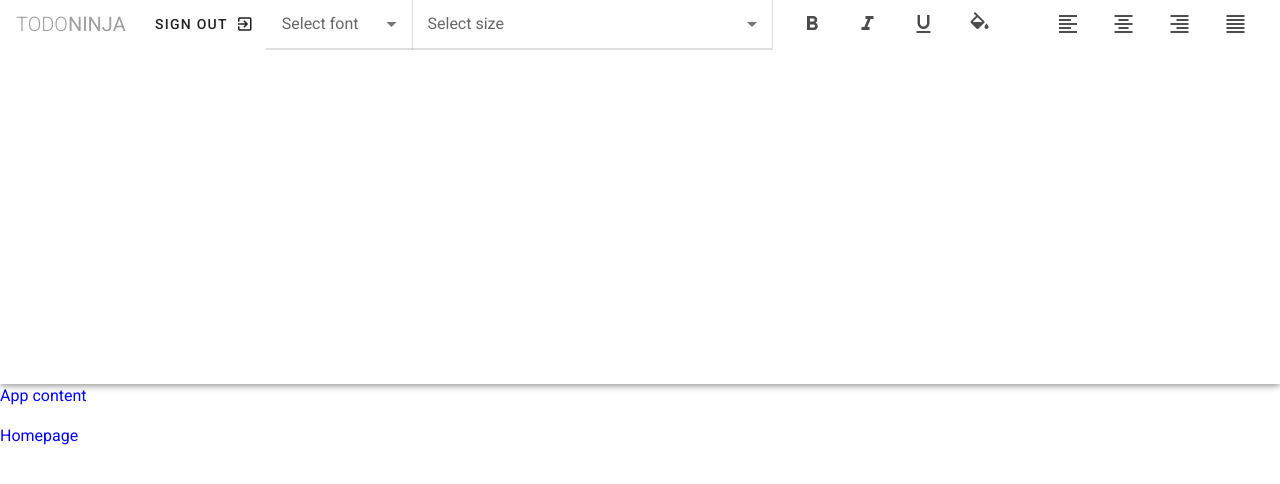
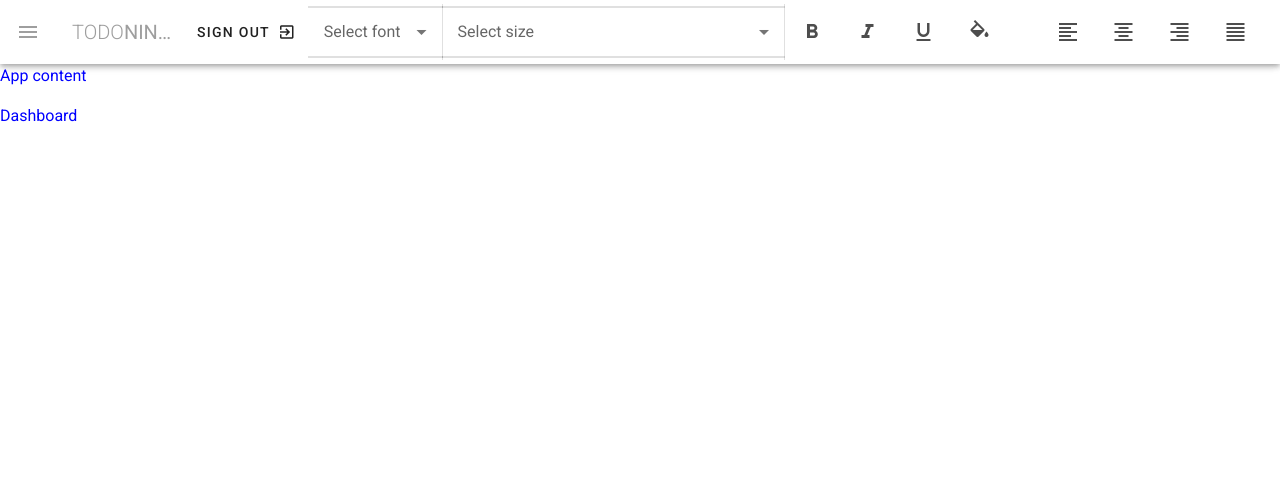
Before and after one commit to danielacrocker/movieapp2, a Vue app: page / in a window 1280 px wide. Shown: the top 484 px of the page. Built offline with nearby package versions, Linux system fonts and the light colour scheme.

Commit message:
routing modeled in nav bar

```diff
--- a/src/components/Navbar.vue
+++ b/src/components/Navbar.vue
@@ -1,5 +1,7 @@
 <template>
-  <v-toolbar dense>
+  <nav>
+    <v-toolbar>
+      <v-app-bar-nav-icon class="grey--text" @click="drawer = !drawer"></v-app-bar-nav-icon>
       <v-toolbar-title class="text-uppercase grey--text">
         <span class="font-weight-light">Todo</span>
         <span>Ninja</span>
@@ -81,6 +83,24 @@
         </v-btn-toggle>
       </template>
     </v-toolbar>
+
+    <v-navigation-drawer v-model="drawer" app class="primary">
+      <v-list>
+        <v-list-item  v-for="link in links" :key="link.icon" router :to="link.route">
+          <v-list-item-action>
+            <v-icon class="white--text">
+              {{ link.icon }}
+            </v-icon>
+          </v-list-item-action>
+          <v-list-item-content>
+            <v-list-item-title class="white--text">
+              {{ link.text }}
+            </v-list-item-title>
+          </v-list-item-content>
+        </v-list-item>
+      </v-list>
+    </v-navigation-drawer>
+  </nav>
 </template>
 
 <script>
@@ -90,8 +110,14 @@
       dropdown_font: [],
       toggle_exclusive: [],
       toggle_multiple: [],
-      dropdown_edit: []
-    }
+      dropdown_edit: [],
+      drawer: false,
+      links: [
+        { icon: 'dashboard', text: 'Dashboard', route: '/'},
+        { icon: 'folder', text: 'My Projects', route: '/projects'},
+        { icon: 'person', text: 'Team', route: '/team'}
+      ]
+    };
   },
   methods: {},
   props: {
--- a/src/router/index.js
+++ b/src/router/index.js
@@ -1,14 +1,26 @@
 import Vue from "vue";
 import VueRouter from "vue-router";
-import Home from "../views/Home.vue";
+import Dashboard from "../views/Dashboard.vue";
+import Projects from "../views/Projects.vue";
+import Team from "../views/Team.vue";
 
 Vue.use(VueRouter);
 
 const routes = [
   {
     path: "/",
-    name: "Home",
-    component: Home
+    name: "Dashboard",
+    component: Dashboard
+  },
+  {
+    path: "/projects",
+    name: "Projects",
+    component: Projects
+  },
+  {
+    path: "/team",
+    name: "Team",
+    component: Team
   },
   {
     path: "/about",
--- a/src/views/Home.vue
+++ b/src/views/Dashboard.vue
@@ -1,7 +1,7 @@
 <template>
-  <div class="home">
+  <div class="dashboard">
     <p>
-      Homepage
+      Dashboard
     </p>
   </div>
 </template>
@@ -11,7 +11,7 @@
 // import HelloWorld from "@/components/HelloWorld.vue";
 
 export default {
-  name: "Home",
+  name: "Dashboard",
   components: {
     // HelloWorld
   }
--- /dev/null
+++ b/src/views/Projects.vue
@@ -0,0 +1,20 @@
+<template>
+  <div class="myproject">
+    <p>
+      Projects
+    </p>
+  </div>
+</template>
+
+<script>
+export default {
+  name: "MyProject",
+  components: {
+    // HelloWorld
+  }
+};
+</script>
+
+<style scoped>
+  #myproject { color: '#ffcdab'}
+</style>
--- /dev/null
+++ b/src/views/Team.vue
@@ -0,0 +1,20 @@
+<template>
+  <div class="team">
+    <p>
+      Team
+    </p>
+  </div>
+</template>
+
+<script>
+export default {
+  name: "Team",
+  components: {
+    // HelloWorld
+  }
+};
+</script>
+
+<style scoped>
+  #myproject { color: '#ffcdab'}
+</style>
```
Lines whose indentation alone changed are shown as unchanged.
